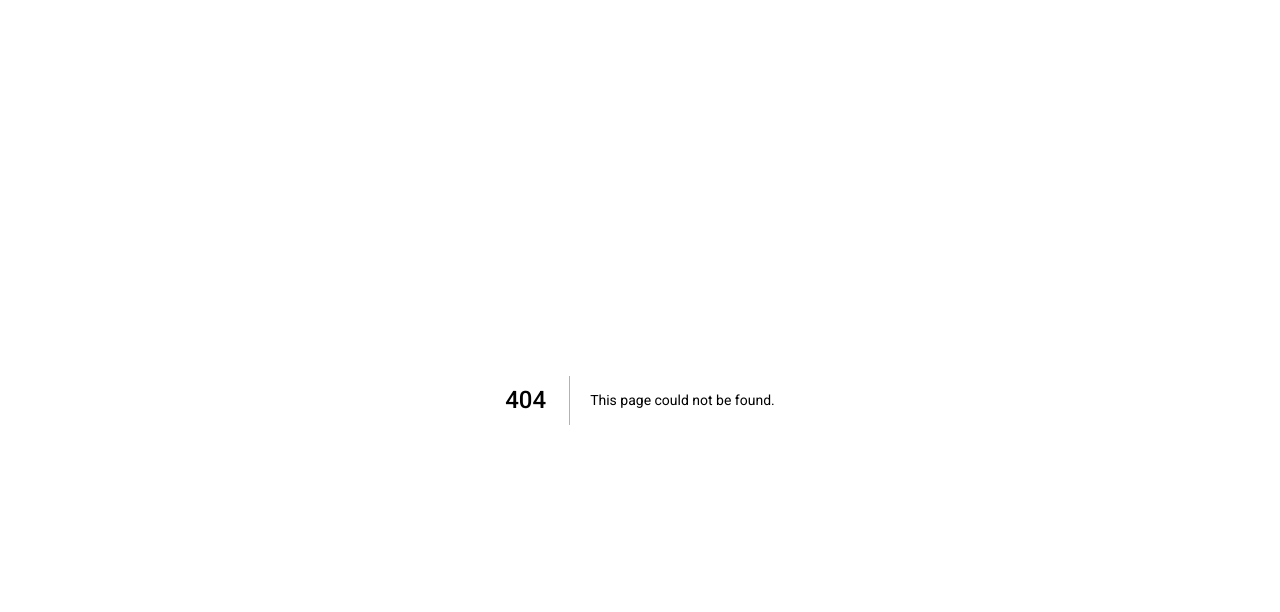
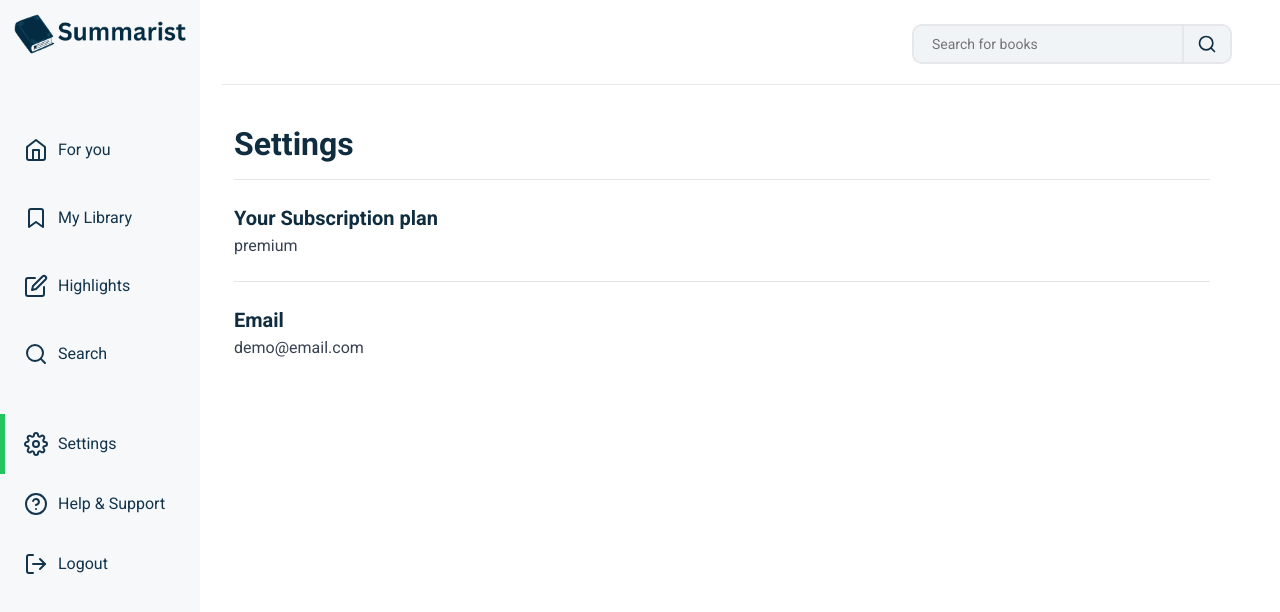
Before and after one commit to ESchwenker/advanced-internship, a Next.js app: page /settings in a window 1280 px wide. Before the commit this address had no page. Shown: the top 612 px of the page. Built offline with nearby package versions, Linux system fonts and the light colour scheme.

Commit message:
settings page

```diff
--- a/app/dashboard/Sidebar.tsx
+++ b/app/dashboard/Sidebar.tsx
@@ -19,7 +19,9 @@ export default function Sidebar({ setFontSize, activeFont, setActiveFont }: any)
   const { logout } = useAuth()
 
   function active(path: string) {
-    return pathname === path ? "sidebar__link sidebar__link--active" : "sidebar__link"
+  return pathname === path || pathname.startsWith(path + "/")
+    ? "sidebar__link sidebar__link--active"
+    : "sidebar__link"
   }
 
   return (
@@ -88,7 +90,7 @@ export default function Sidebar({ setFontSize, activeFont, setActiveFont }: any)
           )}
           <nav className="sidebar__nav-bottom">
 
-                <Link href="/dashboard/settings" className={active("/dashboard/settings")}>
+                <Link href="/settings" className={active("/settings")}>
                     <FiSettings />
                     <span>Settings</span>
                 </Link>
--- a/app/globals.css
+++ b/app/globals.css
@@ -671,27 +671,24 @@ button:disabled {
 .sidebar__logo-img {
   width: 200px;
   object-fit: contain;
-  padding: 12px;
+  padding: 14px;
 }
 
 /* ---------- NAV ---------- */
-
-.sidebar__tabs {
-  margin-top: 36px;
-}
 
 .sidebar__nav {
   display: flex;
   flex-direction: column;
   gap: 8px;
+  margin-top: 48px;
 }
 
 .sidebar__link {
   position: relative;
   display: flex;
   align-items: center;
-  gap: 18px;
-  padding: 14px 24px;
+  gap: 10px;
+  padding: 18px 24px;
   font-size: 16px;
   color: #12344d;
   text-decoration: none;
@@ -1091,7 +1088,7 @@ button:disabled {
 /* Audio Player Page */
 
 .player__content{
-  margin: 28px 140px;
+  margin: 110px 120px;
   padding-bottom:140px;
 }
 
@@ -1103,7 +1100,7 @@ button:disabled {
 }
 
 .player__divide {
-  height:1px;
+  height: 0.5px;
   background:#e5e7eb;
   margin:20px 0 30px;
 }
@@ -1111,6 +1108,35 @@ button:disabled {
 .player__para {
   line-height:1.4;
   color:rgb(4, 35, 48);
+}
+
+.playerPage .dashboard__main{
+  margin-left: 220px;
+}
+
+.playerPage .sidebar{
+  position: fixed;
+  top: 0;
+  left: 0;
+}
+
+.playerPage .sidebar__tabs{
+  flex: 1;
+  overflow-y: auto;
+  padding-bottom: 100px;
+}
+
+.playerPage .sidebar__nav-bottom{
+  margin-top: auto;
+}
+
+.playerPage .dashboardHeader{
+  position: fixed;
+  top: 0;
+  left: 260px;
+  right: 0;
+  z-index: 50;
+  background: white;
 }
 
 
@@ -1234,6 +1260,42 @@ button:disabled {
   font-size: 14px;
 }
 
+/* SETTING PAGE */
+
+.settings{
+  padding:40px 12px;
+  max-width:1000px;
+}
+
+.settings__title{
+  font-size:32px;
+  font-weight:700;
+  color:#0f2d3f;
+  margin-bottom:16px;
+}
+
+.settings__section{
+  padding:26px 0;
+  border-top:1px solid rgba(15,45,63,0.12);
+}
+
+.settings__section:first-of-type{
+  border-top:1px solid rgba(15,45,63,0.12);
+}
+
+.settings__label{
+  font-size:20px;
+  font-weight:600;
+  color:#0f2d3f;
+  margin-bottom:6px;
+}
+
+.settings__value {
+  font-size: 16px;
+  color:#374151;
+}
+
+
 
 /* RESPONSIVE DESIGN */
 
--- /dev/null
+++ b/app/settings/page.tsx
@@ -0,0 +1,57 @@
+"use client";
+
+import Sidebar from "@/app/dashboard/Sidebar";
+import Header from "@/app/dashboard/Header";
+import { useAuth } from "@/context/AuthContext";
+
+export default function SettingsPage(){
+
+  const { user } = useAuth();
+
+  return (
+
+    <div className="dashboard">
+
+      <Sidebar />
+
+      <div className="dashboard__main">
+
+        <Header />
+
+        <div className="settings">
+
+          <h1 className="settings__title">Settings</h1>
+
+
+          <div className="settings__section">
+
+            <div className="settings__label">
+              Your Subscription plan
+            </div>
+
+            <div className="settings__value">
+              premium
+            </div>
+
+          </div>
+
+          <div className="settings__section">
+
+            <div className="settings__label">
+              Email
+            </div>
+
+            <div className="settings__value">
+              {user?.email || "demo@email.com"}
+            </div>
+
+          </div>
+
+        </div>
+
+      </div>
+
+    </div>
+
+  );
+}
```
